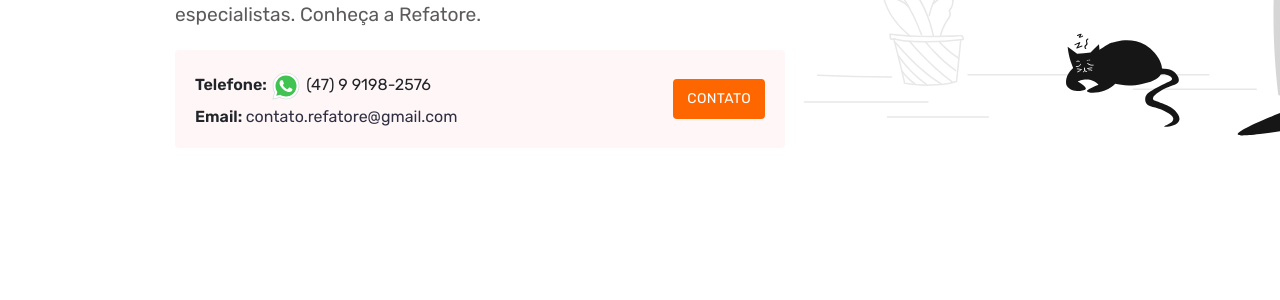
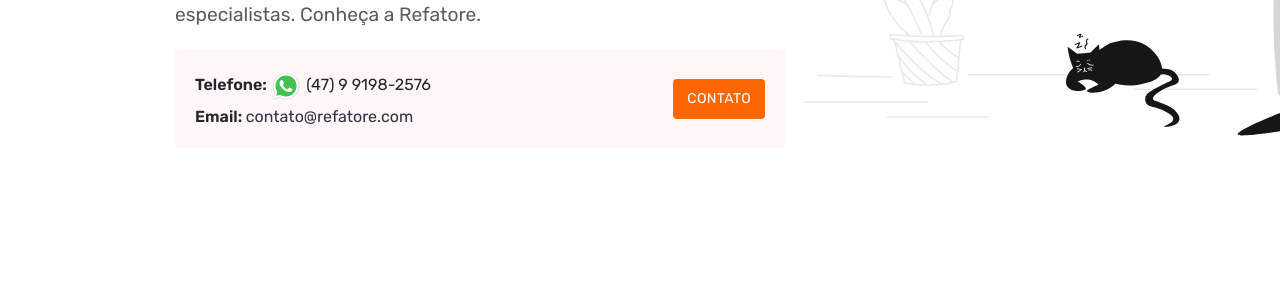
Before and after one commit to re-fatore/website, a Jekyll site: the page built from index.md, in a window 1280 px wide and 900 px high, scrolled down 558 px. Shown: the part 153-453 px from the top of the window. Built offline with Jekyll 4.4.1, drawn with Linux system fonts in a browser that asks for light colours.

Commit message:
Change the website email to the refatore domain, giving it a professional look

```diff
--- a/_data/contact.yml
+++ b/_data/contact.yml
@@ -1,4 +1,4 @@
-email: 'contato.refatore@gmail.com'
+email: 'contato@refatore.com'
 phone: '(47) 9 9198-2576'
 whats_number: '5547991982576'
 whats_message: 'Olá! Gostaria de conversar sobre o curso da Refatore'
```
